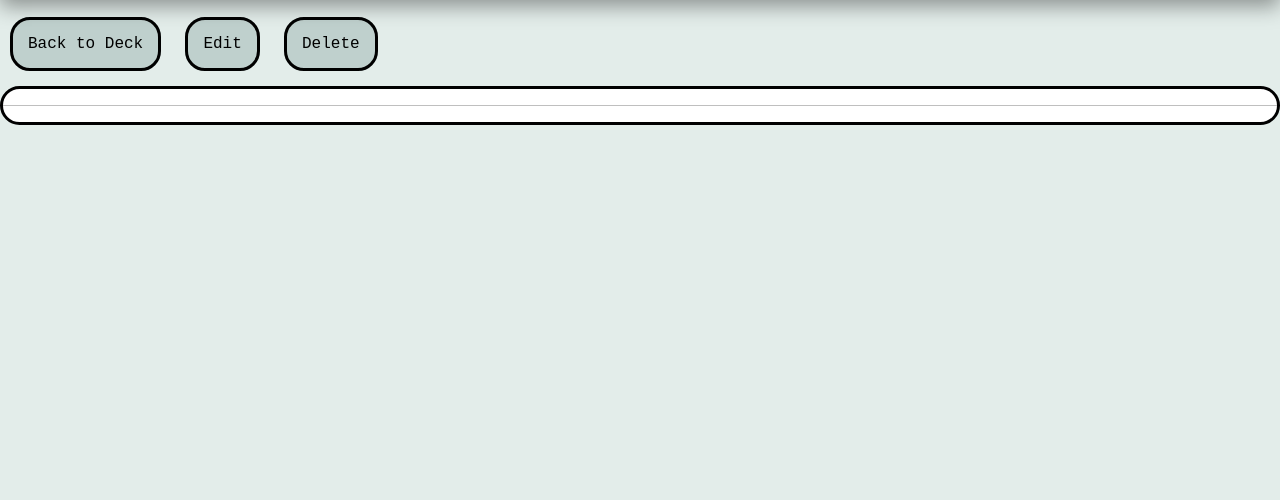
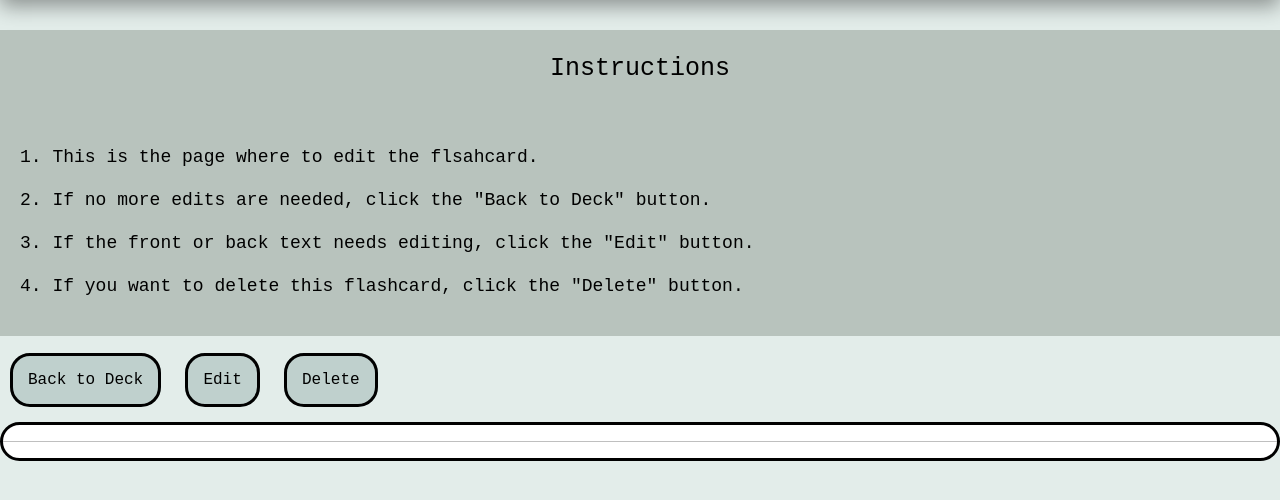
Before and after one commit to W2YUCR/CS180-Project, a Django app: template decks/templates/decks/card_detail.html in a window 1280 px wide. Shown: the part 104-604 px from the top of the page. Run offline with Django 5.2, Linux system fonts and the light colour scheme; the template is opened without the code that fills it, so the values that code supplies are empty.

Commit message:
Added the instructions for the card detail page.

```diff
--- a/core/static/core/card_detail.css
+++ b/core/static/core/card_detail.css
@@ -13,3 +13,25 @@
     margin-bottom: 30px;
     margin-top: 30px;
 }
+
+.instructions-list {
+  margin-top: 00px;
+  margin-bottom: 30px;
+  padding: 20px;
+  font-size: 18px;
+  text-align: left;
+  font-family: "Courier New";
+  background-color: #B8C3BD;
+  color: #000000;
+}
+
+.instructions-title {
+  margin-top: 30px;
+  margin-bottom: 0px;
+  padding: 20px;
+  font-size: 25px;
+  text-align: center;
+  font-family: "Courier New";
+  background-color: #B8C3BD;
+  color: #000000;
+}
--- a/decks/templates/decks/card_detail.html
+++ b/decks/templates/decks/card_detail.html
@@ -2,6 +2,15 @@
 {% load static %}
 {% block content %}
     <link rel="stylesheet" href="{% static 'core/card_detail.css' %}">
+    <div class="instructions-title">
+        <p>Instructions<br></p>
+    </div>
+    <div class="instructions-list">
+        <p>1. This is the page where to edit the flsahcard.<br></p>
+        <p>2. If no more edits are needed, click the "Back to Deck" button.<br></p>
+        <p>3. If the front or back text needs editing, click the "Edit" button.<br></p>
+        <p>4. If you want to delete this flashcard, click the "Delete" button.<br></p>
+    </div>
     <div class="card-navigation">
         <a href="{{ card.deck.get_absolute_url }}">Back to Deck</a>
         <a href="{% url 'card-update' pk=card.pk %}">Edit</a>
```
